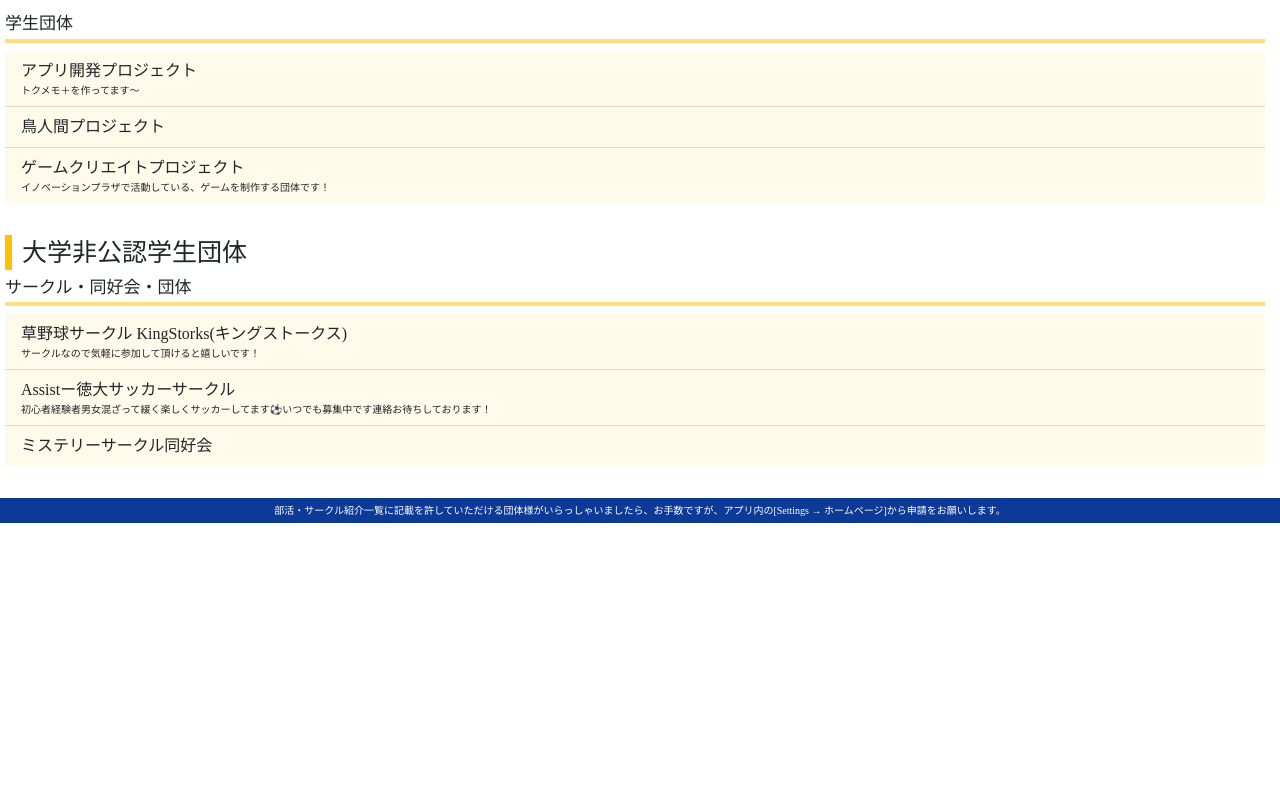
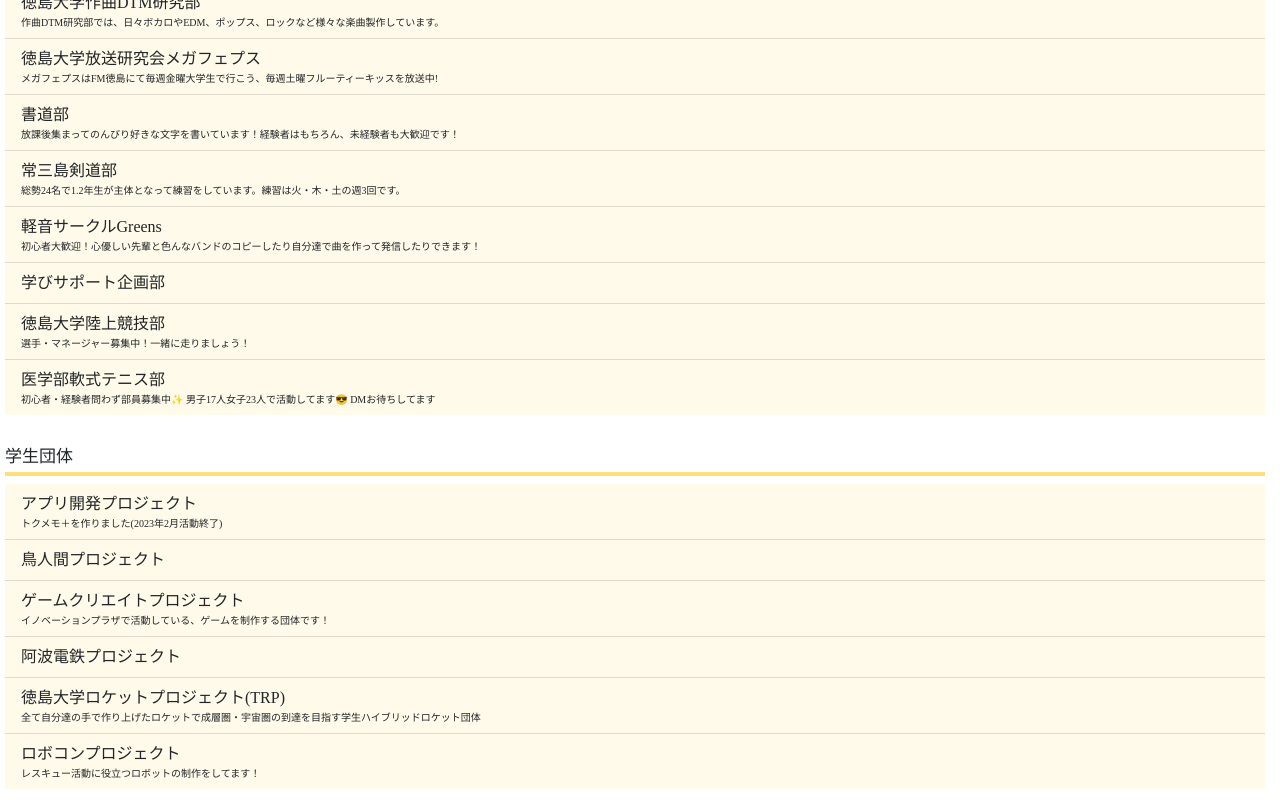
Before and after one commit to tokudai0000/club-list-test, a plain HTML site: page index.html in a window 1280 px wide. Shown: the part 280-1080 px from the top of the page. Before the commit the page ends 803 px from the top, so only its background shows below. Drawn offline with nearby package versions, Linux system fonts and the light colour scheme.

Commit message:
no message

```diff
--- a/index.html
+++ b/index.html
@@ -25,6 +25,7 @@
 
       テンプレここまで -->
 
+      <h1>TEST用サイト</h1>
       <h2>大学公認学生団体</h2>
 
 
@@ -41,6 +42,19 @@
 
         <li onclick="PostMessage('https://twitter.com/tokusoundcreate')" class="list-group-item list-group-item-action tableList"> 徳島大学作曲DTM研究部 <p class="explanation"> 作曲DTM研究部では、日々ボカロやEDM、ポップス、ロックなど様々な楽曲製作しています。 </p> </li>
 
+        <li onclick="PostMessage('https://twitter.com/2012megapheps')" class="list-group-item list-group-item-action tableList"> 徳島大学放送研究会メガフェプス <p class="explanation"> メガフェプスはFM徳島にて毎週金曜大学生で行こう、毎週土曜フルーティーキッスを放送中! </p> </li>
+
+        <li onclick="PostMessage('https://www.instagram.com/tokudai_syodou')" class="list-group-item list-group-item-action tableList"> 書道部 <p class="explanation"> 放課後集まってのんびり好きな文字を書いています！経験者はもちろん、未経験者も大歓迎です！ </p> </li>
+
+        <li onclick="PostMessage('https://www.instagram.com/tokudai_kendo___josanjima/')" class="list-group-item list-group-item-action tableList"> 常三島剣道部 <p class="explanation"> 総勢24名で1.2年生が主体となって練習をしています。練習は火・木・土の週3回です。 </p> </li>
+
+        <li onclick="PostMessage('https://www.instagram.com/greens_tokushima/')" class="list-group-item list-group-item-action tableList"> 軽音サークルGreens <p class="explanation"> 初心者大歓迎！心優しい先輩と色んなバンドのコピーしたり自分達で曲を作って発信したりできます！ </p> </li>
+
+        <li onclick="PostMessage('https://twitter.com/manabukun_sss')" class="list-group-item list-group-item-action tableList"> 学びサポート企画部 </li>
+
+        <li onclick="PostMessage('https://instagram.com/tokushima.u__tf')" class="list-group-item list-group-item-action tableList"> 徳島大学陸上競技部 <p class="explanation"> 選手・マネージャー募集中！一緒に走りましょう！ </p> </li>
+
+        <li onclick="PostMessage('https://twitter.com/tokudai_nante')" class="list-group-item list-group-item-action tableList"> 医学部軟式テニス部 <p class="explanation"> 初心者・経験者問わず部員募集中✨ 男子17人女子23人で活動してます😎 DMお待ちしてます </p> </li>
       </ui>
 
 
@@ -49,12 +63,17 @@
 
         <h5>学生団体</h5>
 
-        <a onclick="PostMessage('https://lit.link/developers')" class="list-group-item list-group-item-action tableList"> アプリ開発プロジェクト <p class="explanation"> トクメモ＋を作ってます〜 </p>  </a>
+        <li onclick="PostMessage('https://lit.link/appdev')" class="list-group-item list-group-item-action tableList"> アプリ開発プロジェクト <p class="explanation"> トクメモ＋を作りました(2023年2月活動終了) </p>  </li>
 
-        <a onclick="PostMessage('https://mobile.twitter.com/tokudai_toripro')" class="list-group-item list-group-item-action tableList"> 鳥人間プロジェクト </a>
+        <li onclick="PostMessage('https://mobile.twitter.com/tokudai_toripro')" class="list-group-item list-group-item-action tableList"> 鳥人間プロジェクト </li>
 
         <li onclick="PostMessage('https://twitter.com/tugameproject')" class="list-group-item list-group-item-action tableList"> ゲームクリエイトプロジェクト <p class="explanation"> イノベーションプラザで活動している、ゲームを制作する団体です！ </p> </li>
 
+        <li onclick="PostMessage('https://twitter.com/awadentokushima')" class="list-group-item list-group-item-action tableList"> 阿波電鉄プロジェクト </li>
+
+        <li onclick="PostMessage('https://tokushimarocket.wordpress.com/')" class="list-group-item list-group-item-action tableList"> 徳島大学ロケットプロジェクト(TRP) <p class="explanation"> 全て自分達の手で作り上げたロケットで成層圏・宇宙圏の到達を目指す学生ハイブリッドロケット団体 </p> </li>
+
+        <li onclick="PostMessage('https://twitter.com/tokudairobocon')" class="list-group-item list-group-item-action tableList"> ロボコンプロジェクト <p class="explanation"> レスキュー活動に役立つロボットの制作をしてます！ </p> </li>
       </ui>
 
 
@@ -65,7 +84,7 @@
 
         <h5>サークル・同好会・団体</h5>
 
-        <li onclick="PostMessage('https://www.instagram.com/kingstorks_official')" class="list-group-item list-group-item-action tableList">草野球サークル KingStorks(キングストークス) <p class="explanation"> サークルなので気軽に参加して頂けると嬉しいです！ </p> </li>
+        <li onclick="PostMessage('https://www.instagram.com/kingstorks_official')" class="list-group-item list-group-item-action tableList"> 草野球サークル KingStorks(キングストークス) <p class="explanation"> サークルなので気軽に参加して頂けると嬉しいです！ </p> </li>
 
         <li onclick="PostMessage('https://instagram.com/soccer_tokushima.uni')" class="list-group-item list-group-item-action tableList"> Assistー徳大サッカーサークル <p class="explanation"> 初心者経験者男女混ざって緩く楽しくサッカーしてます⚽️いつでも募集中です連絡お待ちしております！ </p> </li>
 
@@ -102,8 +121,11 @@
 
     } else {
       // Android用
-      document.location.href = url;
-      // document.getElementById("test").innerHTML = url
+      // document.location.href = url;
+      // document.getElementById("clubList").innerHTML = url
+      // window.location.href = "callkotlinfunction://"
+      // Android.showToast(url)
+      alert(url)
     }
   }
 
```
